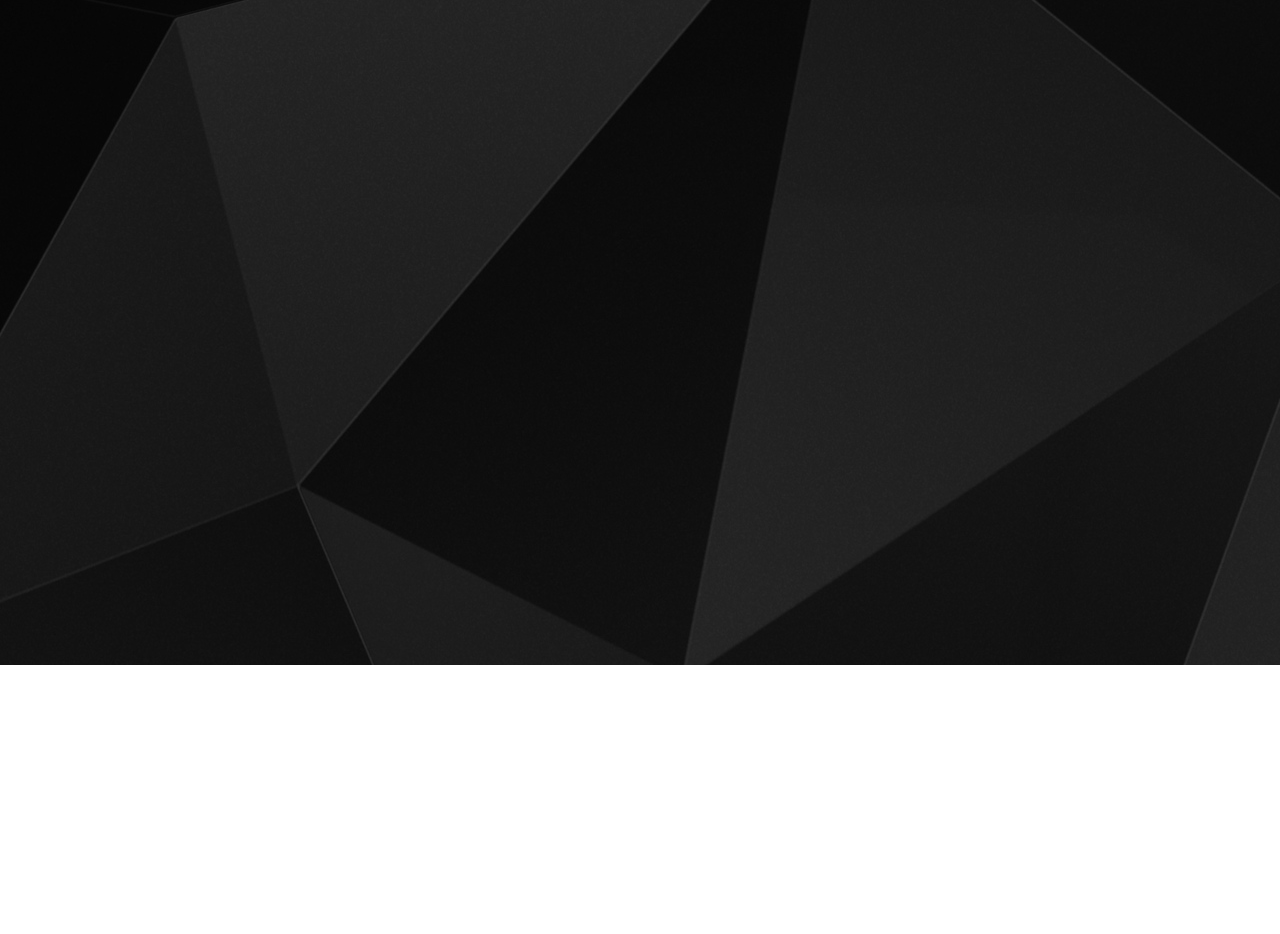
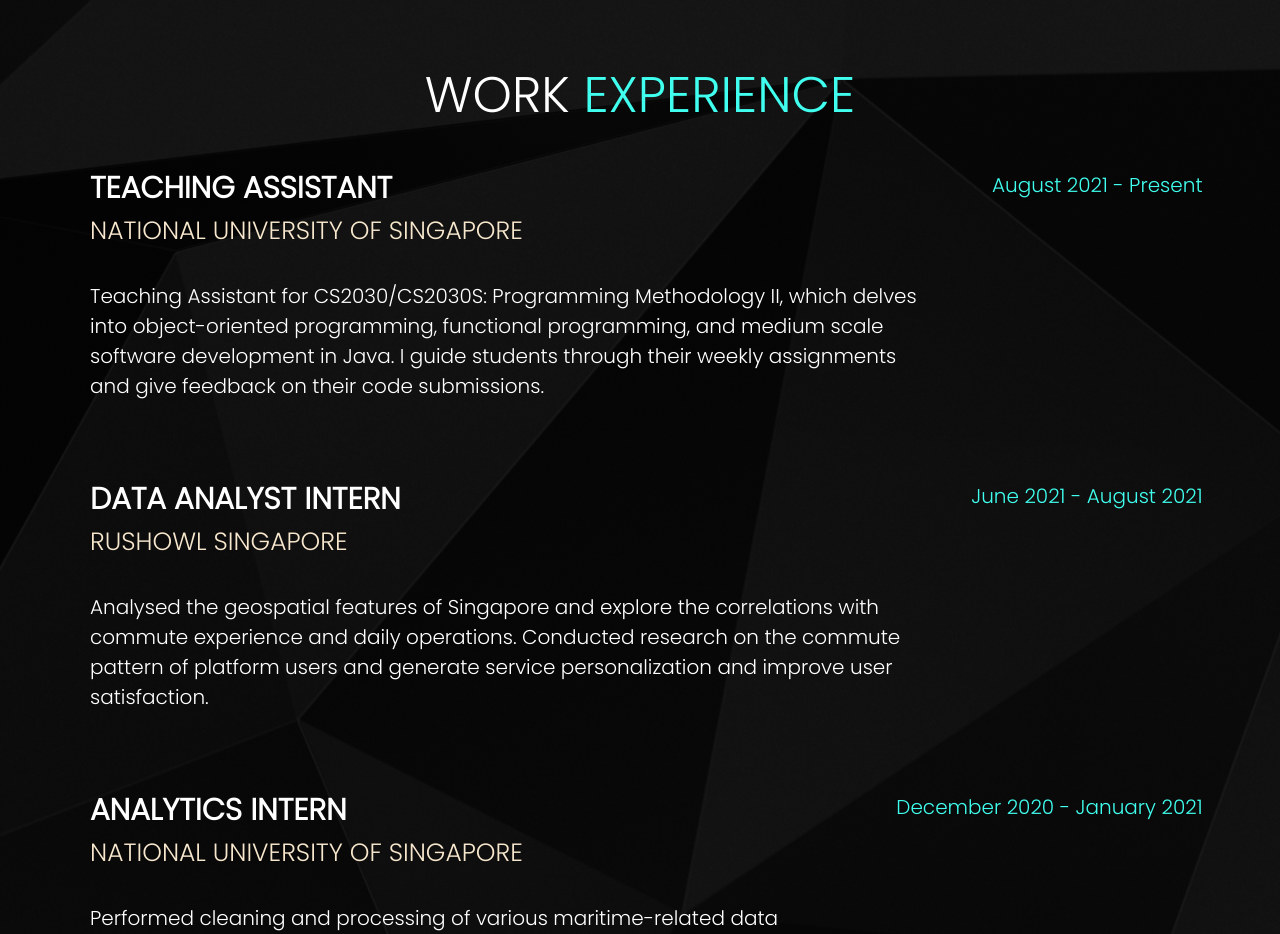
Before and after one commit to g4ryy/portfolio, a React (Create React App) app in the folder frontend/: page /experiences in a window 1280 px wide. Shown: the part 135-1069 px from the top of the page. Before the commit the page ends 800 px from the top, so only its background shows below. Built offline with nearby package versions, Linux system fonts and the light colour scheme.

Commit message:
Add experiences component

```diff
--- a/frontend/src/App.js
+++ b/frontend/src/App.js
@@ -1,11 +1,15 @@
 import { BrowserRouter as Router, Route, Routes } from "react-router-dom";
 import About from './components/AboutMe/About';
+import Experiences from "./components/Experiences/Experiences";
 import Home from "./components/Home/Home";
-import Skills from "./components/Skills/Skills"
 import Navigation from "./components/Navigation";
+import Skills from "./components/Skills/Skills";
+
+
 import './App.css';
 import './styles.css';
 import 'bootstrap/dist/css/bootstrap.css';
+
 
 function App() {
   return (
@@ -16,6 +20,7 @@
         <Route path="/" element={<Home/>} />
         <Route path="/about" element={<About/>} />
         <Route path="/skills" element={<Skills/>} />
+        <Route path="/experiences" element={<Experiences/>} />
       </Routes>
       </div>
     </Router>
--- /dev/null
+++ b/frontend/src/components/Experiences/Experiences.js
@@ -0,0 +1,57 @@
+import React from 'react'
+import {Col, Container, Row} from 'react-bootstrap'
+
+export default function Experiences() {
+    return (
+        <Container className='exp-section' style={{marginTop:"200px", color:"white"}}>
+            <h1>WORK <span>EXPERIENCE</span></h1>
+            <Row className='job'>
+                <Col xs={12} md={8} lg={9} className='main'>
+                    <h2><strong>TEACHING ASSISTANT</strong></h2>
+                    <h3 className='subhead'>NATIONAL UNIVERSITY OF SINGAPORE</h3>
+                    <p>Teaching Assistant for CS2030/CS2030S: Programming Methodology II, which delves
+                       into object-oriented programming, functional programming, and medium scale software
+                       development in Java. I guide students through their weekly assignments and give feedback on their code
+                       submissions.
+
+                    </p>
+                </Col>
+                <Col xs={12} md={4} lg={3} className='period'>
+                    August 2021 - Present
+                </Col>
+            </Row>
+
+            <Row className='job'>
+                <Col xs={12} md={8} lg={9} className='main'>
+                    <h2><strong>DATA ANALYST INTERN</strong></h2>
+                    <h3 className='subhead'>RUSHOWL SINGAPORE</h3>
+                    <p>
+                        Analysed the geospatial features of Singapore and explore the correlations with commute experience and
+                        daily operations. Conducted research on the commute pattern of platform users and generate service
+                        personalization and improve user satisfaction.
+                    </p>
+                </Col>
+                <Col xs={12} md={4} lg={3} className='period'>
+                    June 2021 - August 2021
+                </Col>
+            </Row>
+
+            <Row className='job'>
+                <Col xs={12} md={8} className='main'>
+                    <h2><strong>ANALYTICS INTERN</strong></h2>
+                    <h3 className='subhead'>NATIONAL UNIVERSITY OF SINGAPORE</h3>
+                    <p>
+                        Performed cleaning and processing of various maritime-related data
+                        (AIS, Vessels Stoppage Data) using Python. Analysed and conducted visualisations (vessels trajectories) to detect and remove
+                        noisy entries. Organised the datasets (splitting the datasets based on static and dynamic
+                        information) for use as input to predictive machine learning.
+
+                    </p>
+                </Col>
+                <Col xs={12} md={4} className='period'>
+                    December 2020 - January 2021
+                </Col>
+            </Row>
+        </Container>
+    )
+}
--- a/frontend/src/components/Navigation.js
+++ b/frontend/src/components/Navigation.js
@@ -66,11 +66,7 @@
             </Nav.Item>
 
             <Nav.Item>
-              <Nav.Link
-
-                to="/project"
-                onClick={() => updateExpanded(false)}
-              >
+              <Nav.Link as={Link} to="/experiences" onClick={() => updateExpanded(false)}>
                 Experiences
               </Nav.Link>
             </Nav.Item>
--- a/frontend/src/components/Skills/Skills.js
+++ b/frontend/src/components/Skills/Skills.js
@@ -39,7 +39,7 @@
           </Col>
 
           <Col xs={4} md={2} className="tech-icons">
-            <img src="https://raw.githubusercontent.com/devicons/devicon/master/icons/react/react-original.svg" alt="React" />
+            <img src="https://raw.githubusercontent.com/devicons/devicon/master/icons/react/react-original-wordmark.svg" alt="React" />
           </Col>
 
           <Col xs={4} md={2} className="tech-icons" >
--- a/frontend/src/styles.css
+++ b/frontend/src/styles.css
@@ -379,3 +379,55 @@
   font-size: 2.5rem;
   width: fit-content;
 }
+
+
+/*Experiences section*/
+.exp-section h1 {
+  font-size: 5rem !important;
+  padding-bottom: 40px;
+}
+
+.exp-section span {
+  color: #40ffef;
+}
+
+.job {
+  margin-bottom: 50px;
+}
+
+.main {
+  padding-left: 20px !important;
+  padding-bottom: 20px;
+}
+
+.main h2 {
+  font-size: 3rem;
+  display: flex;
+}
+
+.subhead {
+  display: flex;
+  color: rgb(247, 231, 205);
+  font-size: 2.5rem;
+  padding-top: 5px;
+  padding-bottom: 30px;
+}
+
+.period {
+  color: #40ffef;
+  font-size: 2rem;
+  display: flex;
+  justify-content: right;
+  padding-left: 20px !important;
+}
+
+.main p {
+  font-size: 2rem;
+  text-align: left;
+}
+
+@media (max-width: 800px) {
+  .period {
+    justify-content: left;
+  }
+}
```
